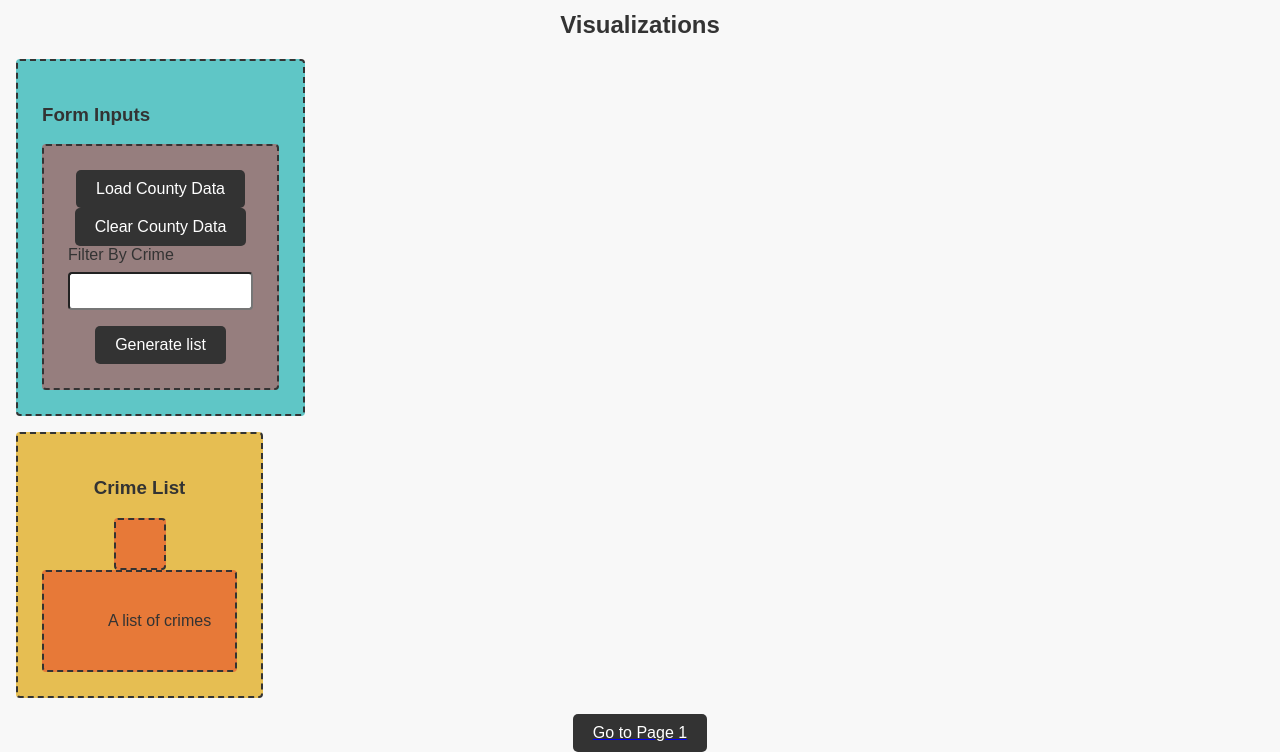
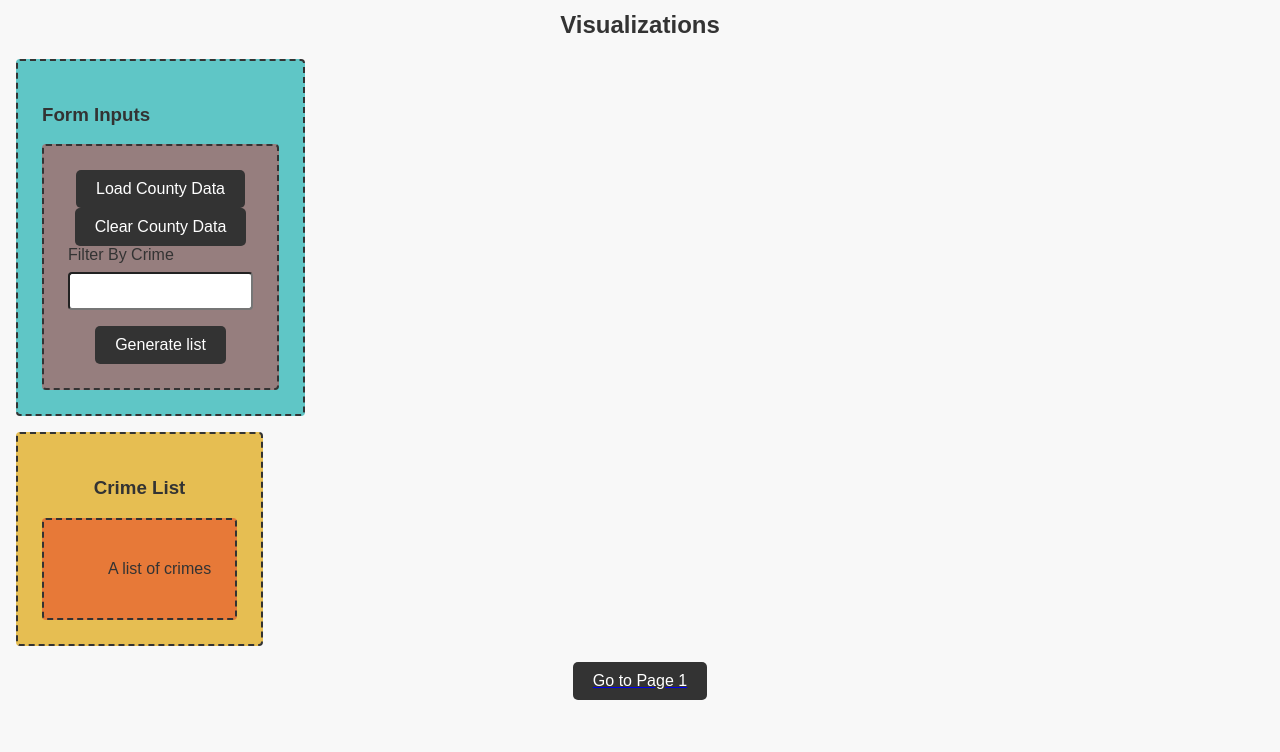
Before and after one commit to jordanlbell/INST377-Final-Project-Bell, a plain HTML site: page page2.html in a window 1280 px wide. Shown: the part 93-845 px from the top of the page. After the commit the page ends 800 px from the top, so only its background shows below. Drawn offline with Linux system fonts and the light colour scheme.

Commit message:
Page 2 fromatting

```diff
--- a/page2.html
+++ b/page2.html
@@ -27,12 +27,10 @@
         </div>
         <div class="right_section box">
           <h3>Crime List</h3>
-          <div id="map" class="box"></div>
           <div class="box">
             <ol id="crime_list">
               A list of crimes
             </ol>
-        </div>
         </div>
     </div>
         <a href="index.html">
```
